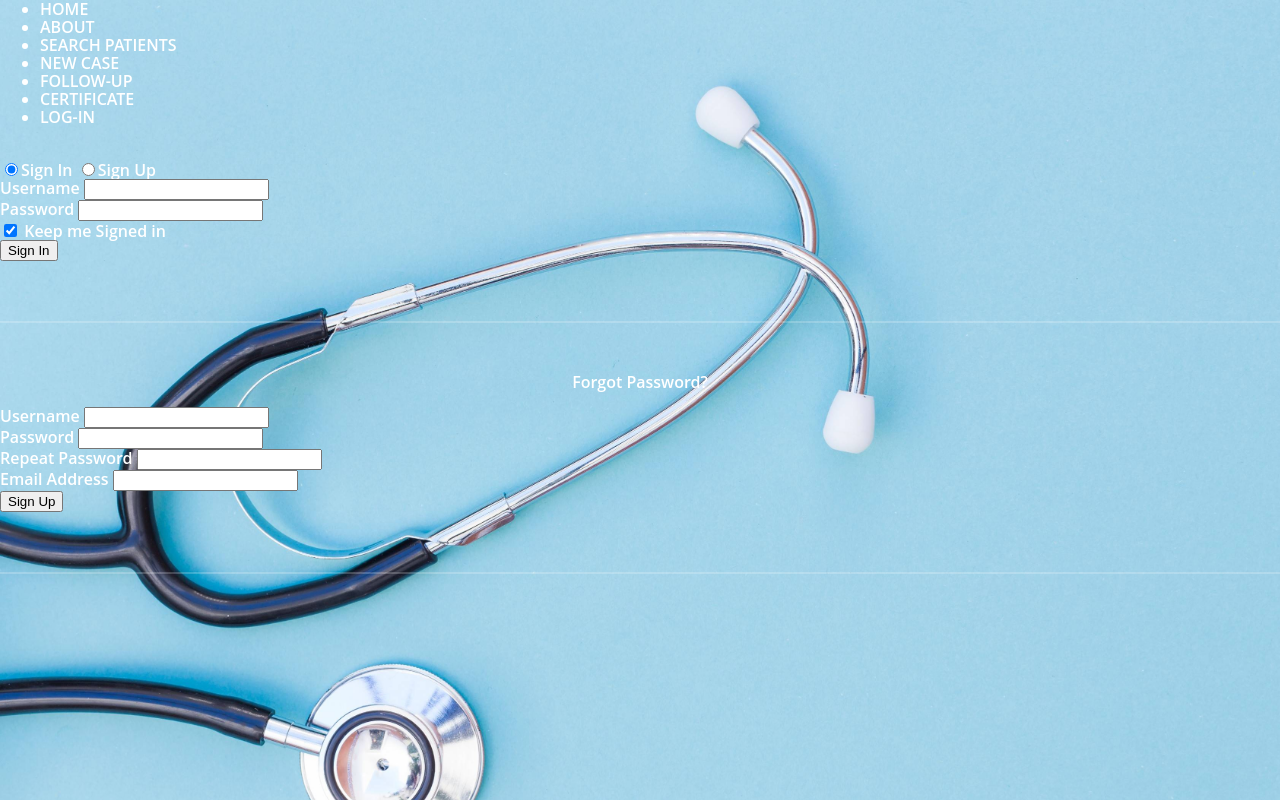
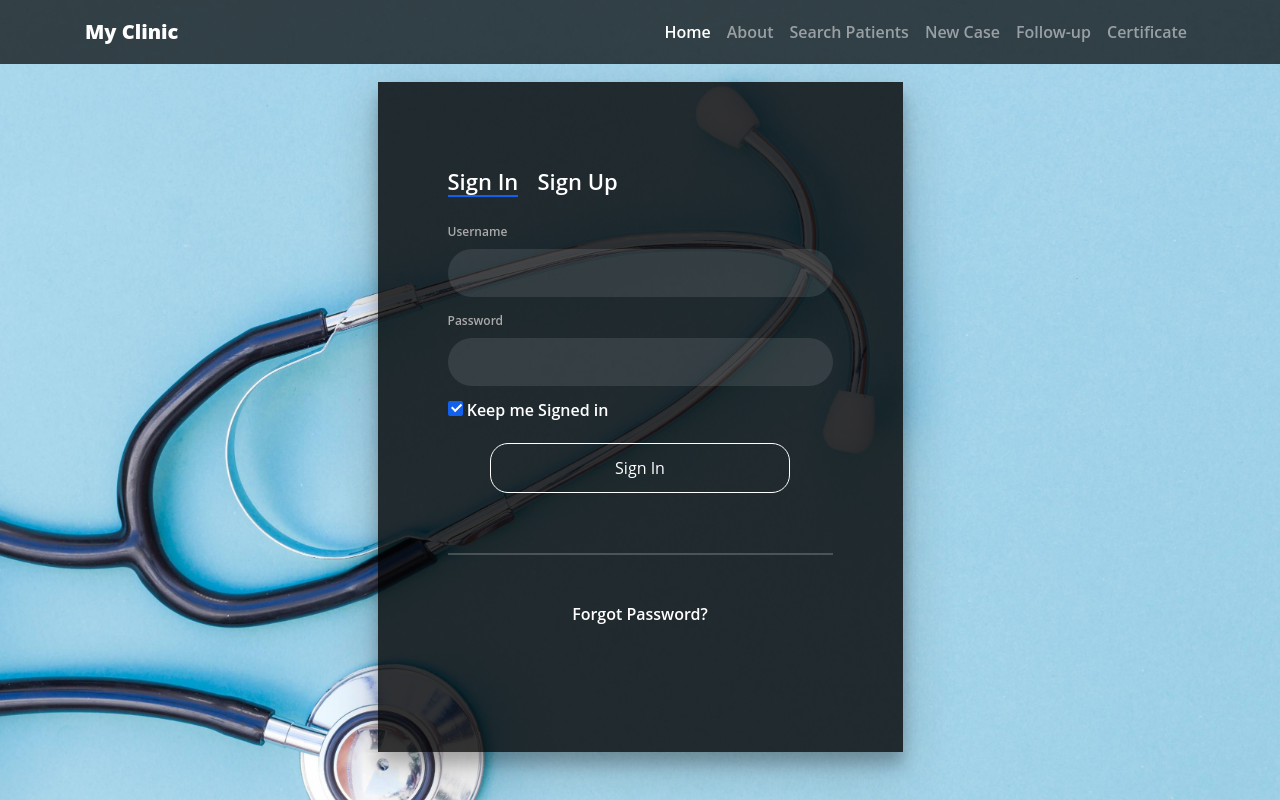
Before and after one commit to sanskarsharma33/Clinical-Patients-Management-System, a plain HTML site: page HTML/homehtml.html in a window 1280 px wide. Drawn offline with nearby package versions, Linux system fonts and the light colour scheme.

Commit message:
Update homehtml.html

```diff
--- a/HTML/homehtml.html
+++ b/HTML/homehtml.html
@@ -1,44 +1,86 @@
 <head>
+	<meta charset="utf-8">
+<meta name="viewport" content="width=device-width, initial-scale=1">
+<link rel="stylesheet" href="https://stackpath.bootstrapcdn.com/bootstrap/4.3.1/css/bootstrap.min.css">
+<script src="https://cdnjs.cloudflare.com/ajax/libs/jquery/3.4.1/jquery.slim.min.js"></script>
+<script src="https://stackpath.bootstrapcdn.com/bootstrap/4.3.1/js/bootstrap.bundle.min.js"></script>
 
 	<link rel="stylesheet" href="../CSS/homecss.css" />
 	<link href='http://fonts.googleapis.com/css?family=Titillium+Web:400,600,700' rel='stylesheet' type='text/css'>
+
 	<script type="text/javascript" src="../JS/home.js"></script>
 	<script type="text/javascript" src="../JS/navbar.js"></script>
 </head>
 <body>
-	<div class="container" id="navbar">
-      <ul>
-        <li><a>HOME</a></li>
-        <!-- <li><a>PROJECT</a></li> -->
-        <li><a>ABOUT</a></li>
-        <li><a href="search.html">SEARCH PATIENTS</a></li>
-        <li><a href="newCase.html">NEW CASE</a></li>
-        <li><a href="addfollow-up.html">FOLLOW-UP</a></li>
-        <li><a href="GenerateCertificate.html">CERTIFICATE</a></li>
-        <li><a href="homehtml.html">LOG-IN</a></li>
-      </ul>
-    </div>
+	<div class="my-nav">
+	<nav class="navbar fixed-top navbar-expand-lg navbar-dark scrolling-navbar">
+		<div class="container">
+			<a class="navbar-brand" target="_blank">
+			<strong>My Clinic</strong>
+			</a>
+			<button class="navbar-toggler" type="button" data-toggle="collapse" data-target="#navbarSupportedContent" aria-controls="navbarSupportedContent"
+				aria-expanded="flase" aria-label="Toggle navigation">
+				<span class="navbar-toggler-icon"></span>
+			</button>
+			<div class="collapse navbar-collapse" id="navbarSupportedContent">
+				<ul class="navbar-nav mr-auto">
+				</ul>
+			<ul class="navbar-nav nav-flex-icons">
+				<li class="nav-item active">
+					<a class="nav-link" href="homehtml.html">Home
+					</a>
+				</li>
+				<li class="nav-item">
+				<a class="nav-link" >
+					About
+				</a>
+				</li>
+				<li class="nav-item">
+				<a class="nav-link" href="search.html" >
+					Search Patients
+				</a>
+				</li>
+				<li class="nav-item">
+					<a class="nav-link" href="newCase.html">
+						New Case
+					</a>
+				</li>
+				<li class="nav-item">
+					<a class="nav-link" href="addfollow-up.html" >
+						Follow-up
+					</a>
+				</li>
+				<li class="nav-item">
+					<a class="nav-link" href="GenerateCertificate.html" >
+						Certificate
+					</a>
+				</li>
+			</ul>
+			</div>
+		</div>
+	</nav>
+	</div>
     <br>
-	<div class="login-wrap">
-		<div class="login-html">
-			<input id="tab-1" type="radio" name="tab" class="sign-in" checked><label for="tab-1" class="tab">Sign In</label>
-			<input id="tab-2" type="radio" name="tab" class="sign-up"><label for="tab-2" class="tab">Sign Up</label>
-			<div class="login-form">
+	<div class="login-wrap1">
+		<div class="login-html1">
+			<input id="tab-1" type="radio" name="tab" class="sign-in1" checked><label for="tab-1" class="tab">Sign In</label>
+			<input id="tab-2" type="radio" name="tab" class="sign-up1"><label for="tab-2" class="tab">Sign Up</label>
+			<div class="login-form1">
 			<form action="#" method="POST">
-				<div class="sign-in-htm">
-					<div class="group">
+				<div class="sign-in1-htm">
+					<div class="group1">
 						<label for="user" class="label">Username</label>
 						<input id="user" type="text" class="input">
 					</div>
-					<div class="group">
+					<div class="group1">
 						<label for="pass" class="label">Password</label>
 						<input id="pass" type="password" class="input" data-type="password">
 					</div>
-					<div class="group">
+					<div class="group1">
 						<input id="check" type="checkbox" class="check" checked>
 						<label for="check"><span class="icon"></span> Keep me Signed in</label>
 					</div>
-					<div class="group">
+					<div class="group1">
 						<button type="submit" class="button" value="Sign In">Sign In</button>
 					</div>
 					<div class="hr"></div>
@@ -48,24 +90,24 @@
 				</div>
 			</form>
 			<form action="#" name="sign" onsubmit="return validateform()">
-				<div class="sign-up-htm">
-					<div class="group">
+				<div class="sign-up1-htm">
+					<div class="group1">
 						<label for="user" class="label">Username</label>
 						<input id="user" type="text" class="input">
 					</div>
-					<div class="group">
+					<div class="group1">
 						<label for="pass" class="label">Password</label>
 						<input id="pass" type="password" class="input" data-type="password">
 					</div>
-					<div class="group">
+					<div class="group1">
 						<label for="pass" class="label">Repeat Password</label>
 						<input id="pass1" type="password" class="input" data-type="password">
 					</div>
-					<div class="group">
+					<div class="group1">
 						<label for="pass" class="label">Email Address</label>
 						<input id="email" type="text" class="input">
 					</div>
-					<div class="group">
+					<div class="group1">
 						<input type="submit" class="button" value="Sign Up" >
 					</div>
 					<div class="hr"></div>
```
